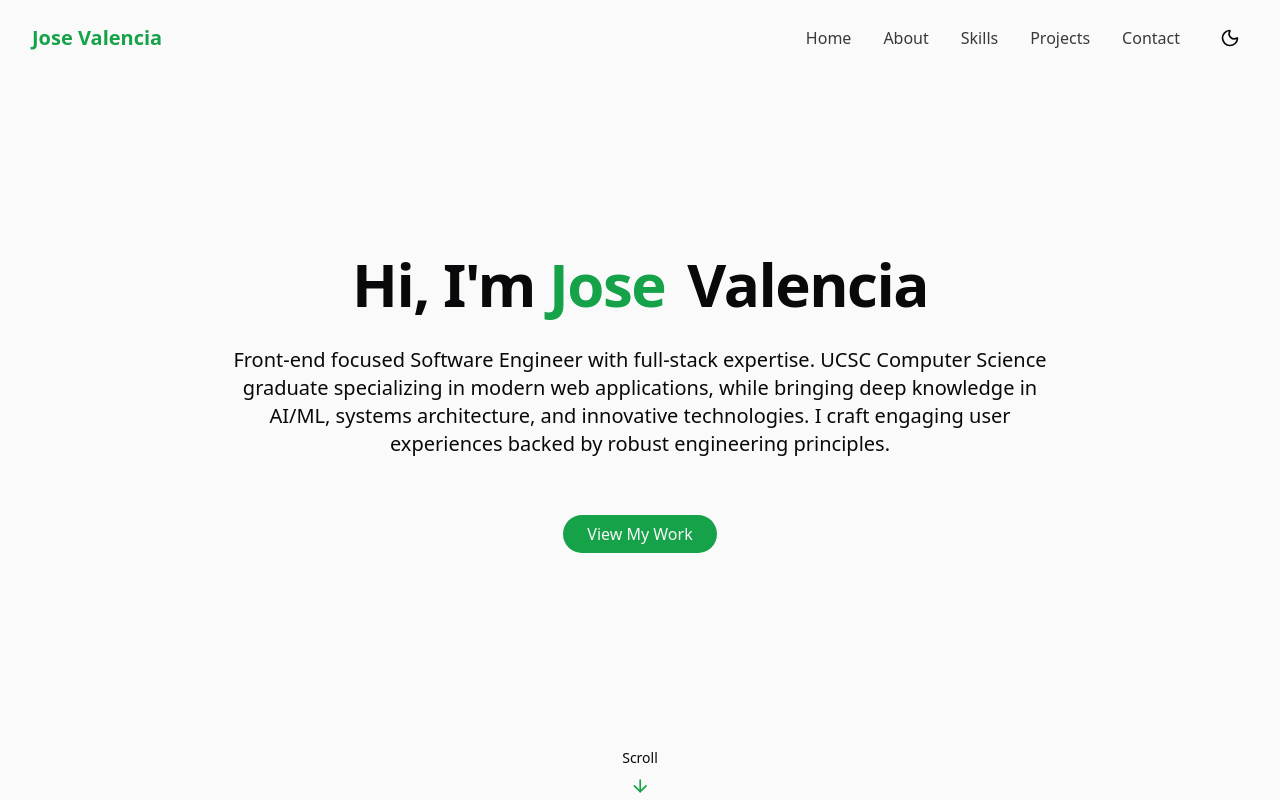
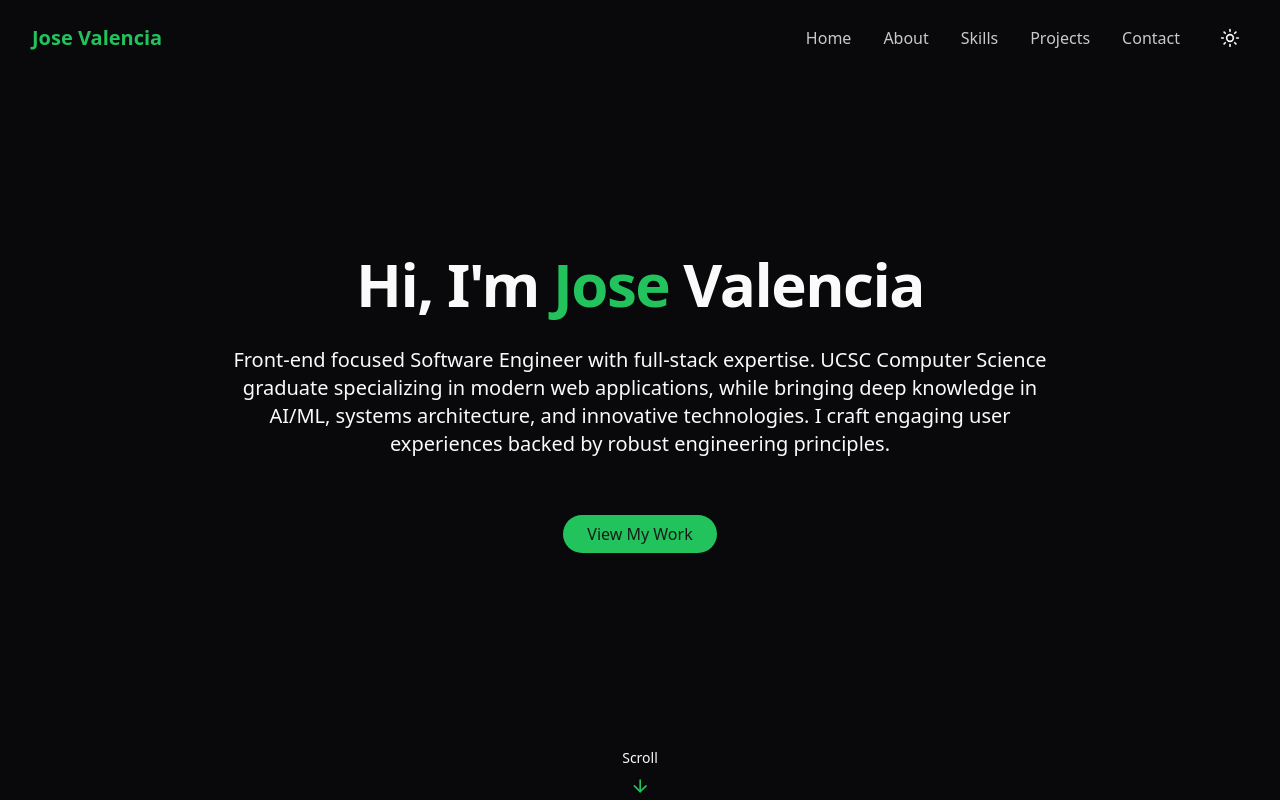
Before and after one commit to joseavalencia/Portfolio, a React (Vite) app: page / in a window 1280 px wide. Shown: the top 800 px of the page. Built offline with nearby package versions, Linux system fonts and the light colour scheme.

Commit message:
updated site

```diff
--- a/index.html
+++ b/index.html
@@ -1,5 +1,5 @@
 <!doctype html>
-<html lang="en">
+<html lang="en" class="dark">
   <head>
     <meta charset="UTF-8" />
     <link rel="icon" type="image/png" href="/JV-Logo.png" />
--- a/src/componenets/AboutSection.jsx
+++ b/src/componenets/AboutSection.jsx
@@ -1,6 +1,14 @@
 import { Briefcase, Code, User } from "lucide-react";
 
 export const AboutSection = () => {
+  const scrollToSection = (id) => {
+    const element = document.getElementById(id);
+    if (element) {
+      element.scrollIntoView({ behavior: "smooth" });
+      // Update URL without the hash
+      window.history.pushState({}, "", window.location.pathname);
+    }
+  };
   return (
     <section id="about" className="py-16 px-4 relative">
       {" "}
@@ -19,8 +27,14 @@ export const AboutSection = () => {
             </p>
 
             <div className="flex flex-col sm:flex-row gap-4 pt-4 justify-center">
-              <a href="#contact" className="cosmic-button">
-                {" "}
+              <a
+                href="/contact"
+                onClick={(e) => {
+                  e.preventDefault();
+                  scrollToSection('contact');
+                }}
+                className="cosmic-button"
+              >
                 Get in Touch
               </a>
             </div>
--- a/src/componenets/Footer.jsx
+++ b/src/componenets/Footer.jsx
@@ -2,6 +2,14 @@ import { ArrowUp } from "lucide-react";
 import { Link } from "react-router-dom";
 
 export const Footer = () => {
+  const scrollToTop = () => {
+    window.scrollTo({
+      top: 0,
+      behavior: "smooth"
+    });
+    // Update URL without the hash
+    window.history.pushState({}, "", window.location.pathname);
+  };
   return (
     <footer className="py-12 px-4 bg-card relative border-t border-border mt-12 pt-8">
       <div className="container mx-auto max-w-5xl flex flex-col md:flex-row justify-between items-center gap-4">
@@ -24,12 +32,13 @@ export const Footer = () => {
             </Link>
           </div>
         </div>
-        <a
-          href="#hero"
-          className="p-2 rounded-full bg-primary/10 hover:bg-primary/20 text-primary transition-colors"
+        <button
+          onClick={scrollToTop}
+          className="p-2 rounded-full bg-primary/10 hover:bg-primary/20 text-primary transition-colors cursor-pointer"
+          aria-label="Scroll to top"
         >
           <ArrowUp size={20} />
-        </a>
+        </button>
       </div>
     </footer>
   );
--- a/src/componenets/HeroSection.jsx
+++ b/src/componenets/HeroSection.jsx
@@ -1,6 +1,14 @@
 import { ArrowDown } from "lucide-react";
 
 export const HeroSection = () => {
+  const scrollToSection = (id) => {
+    const element = document.getElementById(id);
+    if (element) {
+      element.scrollIntoView({ behavior: "smooth" });
+      // Update URL without the hash
+      window.history.pushState({}, "", window.location.pathname);
+    }
+  };
   return (
     <section
       id="hero"
@@ -9,28 +17,34 @@ export const HeroSection = () => {
       <div className="container max-w-4xl mx-auto text-center z-10">
         <div className="space-y-8">
           <h1 className="text-4xl md:text-6xl font-bold tracking-tight">
-            <span className="opacity-0 animate-fade-in"> Hi, I'm</span>
-            <span className="text-primary opacity-0 animate-fade-in-delay-1">
-              {" "}
-              Jose
-            </span>
-            <span className="text-gradient ml-2 opacity-0 animate-fade-in-delay-2">
-              {" "}
-              Valencia
+            <span className="opacity-0 animate-fade-in">
+              Hi, I'm{" "}
+              <span className="text-primary">Jose</span>{" "}
+              <span className="text-gradient">Valencia</span>
             </span>
           </h1>
-          <p className="text-lg md:text-xl text-muted-foreground max-2-2xl mx-auto opacity-0 animate-fade-in-delay-3">
+          <p className="text-lg md:text-xl text-muted-foreground max-2-2xl mx-auto opacity-0 animate-fade-in-delay-1">
             Front-end focused Software Engineer with full-stack expertise. UCSC Computer Science graduate specializing in modern web applications, while bringing deep knowledge in AI/ML, systems architecture, and innovative technologies. I craft engaging user experiences backed by robust engineering principles.
           </p>
-          <div className="pt-8 opacity-0 animate-fade-in-delay-4">
-            <a href="#projects" className="cosmic-button">
+          <div className="pt-8 opacity-0 animate-fade-in-delay-2">
+            <a
+              href="/projects"
+              onClick={(e) => {
+                e.preventDefault();
+                scrollToSection('projects');
+              }}
+              className="cosmic-button"
+            >
               View My Work
             </a>
           </div>
         </div>
       </div>
-      <div className="absolute bottom-0 left-1/2 transform -translate-x-1/2 flex flex-col items-center animate-bounce">
-        <span className="text-sm text-muted-foreground mb-2"> Scroll</span>
+      <div
+        onClick={() => scrollToSection('projects')}
+        className="absolute bottom-0 left-1/2 transform -translate-x-1/2 flex flex-col items-center animate-bounce cursor-pointer"
+      >
+        <span className="text-sm text-muted-foreground mb-2">Scroll</span>
         <ArrowDown className="h-5 w-5 text-primary" />
       </div>
     </section>
--- a/src/componenets/Navbar.jsx
+++ b/src/componenets/Navbar.jsx
@@ -3,13 +3,21 @@ import { X, Menu, Moon, Sun } from "lucide-react";
 import { useEffect, useState } from "react";
 
 const navItems = [
-  {name: "Home", href: "#hero"},
-  {name: "About", href: "#about"},
-  {name: "Skills", href: "#skills"},
-  {name: "Projects", href: "#projects"},
-  {name: "Contact", href: "#contact"},
+  {name: "Home", id: "hero"},
+  {name: "About", id: "about"},
+  {name: "Skills", id: "skills"},
+  {name: "Projects", id: "projects"},
+  {name: "Contact", id: "contact"},
+]
 
-]
+const scrollToSection = (id) => {
+  const element = document.getElementById(id);
+  if (element) {
+    element.scrollIntoView({ behavior: "smooth" });
+    // Update URL without the hash
+    window.history.pushState({}, "", window.location.pathname);
+  }
+};
 
 export const Navbar = () => {
     const [isScrolled, setIsScrolled] = useState(false);
@@ -17,13 +25,16 @@ export const Navbar = () => {
     const [isDarkMode, setIsDarkMode] = useState(false);
 
     useEffect(() => {
-      const storedTheme = localStorage.getItem("theme");
+      // Default to dark mode if no theme is stored
+      const storedTheme = localStorage.getItem("theme") || "dark";
       if (storedTheme === "dark") {
         setIsDarkMode(true);
         document.documentElement.classList.add("dark");
+        localStorage.setItem("theme", "dark");
       } else {
+        setIsDarkMode(false);
+        document.documentElement.classList.remove("dark");
         localStorage.setItem("theme", "light");
-        setIsDarkMode(false);
       }
     }, []);
 
@@ -54,7 +65,14 @@ export const Navbar = () => {
     )}
     >
       <div className="container flex items-center justify-between">
-        <a className="text-xl font-bold flex items-center" href="#hero">
+        <a
+          className="text-xl font-bold flex items-center"
+          href="/hero"
+          onClick={(e) => {
+            e.preventDefault();
+            scrollToSection('hero');
+          }}
+        >
           <span className="relative z-10">
 
             <span className="text-primary">Jose Valencia</span>
@@ -66,7 +84,11 @@ export const Navbar = () => {
           {navItems.map((item) => (
             <a
               key={item.name}
-              href={item.href}
+              onClick={(e) => {
+                e.preventDefault();
+                scrollToSection(item.id);
+              }}
+              href={`/${item.id}`}
               className="text-foreground/80 hover:text-primary transition-colors duration-300"
             >
               {item.name}
@@ -106,9 +128,13 @@ export const Navbar = () => {
             {navItems.map((item) => (
               <a
                 key={item.name}
-                href={item.href}
+                onClick={(e) => {
+                  e.preventDefault();
+                  scrollToSection(item.id);
+                  setIsMenuOpen(false);
+                }}
+                href={`/${item.id}`}
                 className="text-white hover:text-primary transition-colors duration-300"
-                onClick={() => setIsMenuOpen(false)}
               >
                 {item.name}
               </a>
--- a/src/componenets/ProjectsSection.jsx
+++ b/src/componenets/ProjectsSection.jsx
@@ -15,7 +15,7 @@ const projects = [
   {
     id: 2,
     title: "Custom Recipe Manager",
-    description: "A comprehensive full-stack application showcasing database design, API integration, and modern web architecture. Features include user authentication, real-time search, RESTful API endpoints, and third-party service integration. Built with React, Python, and SQL, demonstrating full-stack development capabilities.",
+    description: "Full-stack group project built with React, Python (py4web), and SQLite. Designed and implemented features like user authentication, recipe search, and API integration while collaborating with a team using Git, pull requests, and branching workflows. Gained real-world experience in version control, database design, and full-stack architecture. Source code is private but can be shared with recruiters upon request.",
     image: "/projects/Mealzi.png",
     tags: ["React", "Py4web", "SQLite", "Python", "Node.js", "Tailwind CSS"],
     demoUrl: "https://github.com/joseavalencia",
@@ -27,7 +27,7 @@ const projects = [
     description: "An advanced computer graphics portfolio showcasing expertise in low-level graphics programming. Implements complex rendering algorithms, shader programming, and 3D transformations using WebGL and GLSL. Features interactive demonstrations of graphics concepts, optimized performance, and seamless Three.js integration.",
     image: "/projects/ComputerGraphicProjects.png",
     tags: ["WebGL", "JavaScript", "HTML","CSS", "GLSL Shaders", "Three.js"],
-    demoUrl: "https://github.com/joseavalencia",
+    demoUrl: "https://joseavalencia.github.io/cse160/",
     githubUrl: "https://github.com/joseavalencia",
   },
 ];
```
